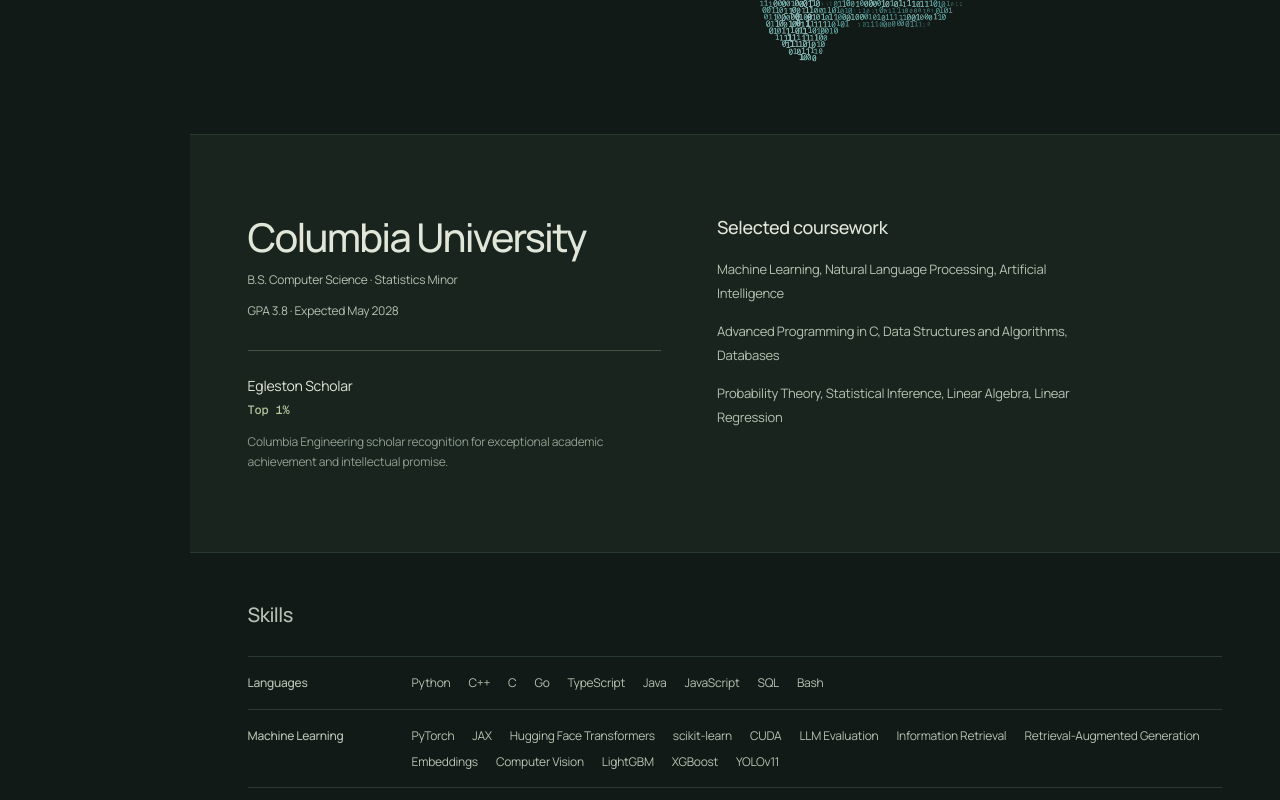
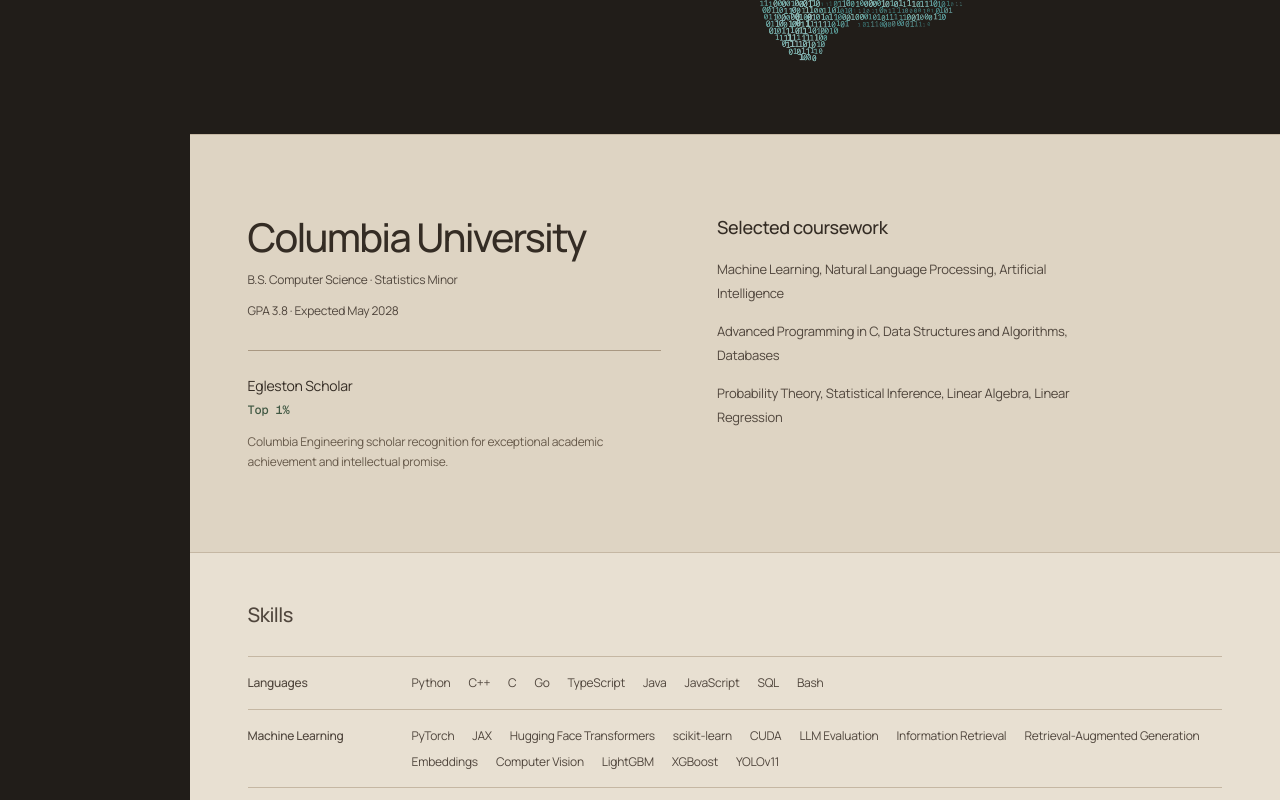
Before and after one commit to kenchengkc/personal-website, a Next.js app: page / in a window 1280 px wide. Shown: the part 1200-2000 px from the top of the page. Built offline with nearby package versions, Linux system fonts and the light colour scheme.

Commit message:
Use warm paper and brown palette for clearer reading

```diff
--- a/app/demo-player.css
+++ b/app/demo-player.css
@@ -7,6 +7,7 @@
   overflow: hidden;
   color: var(--demo-ink);
   background: var(--demo-bg);
+  color-scheme: dark;
   font-family: var(--font-sans), sans-serif;
 }
 .sr-only { position: absolute; width: 1px; height: 1px; padding: 0; margin: -1px; overflow: hidden; clip: rect(0,0,0,0); white-space: nowrap; border: 0; }
--- a/app/globals.css
+++ b/app/globals.css
@@ -1,20 +1,20 @@
 :root {
-  --page: #111a16;
-  --paper: #18241d;
-  --ink: #e1e6d9;
-  --ink-2: #b6c2b2;
-  --ink-3: #8f9f90;
-  --silver: #b6c2b2;
-  --silver-bright: #e1e6d9;
-  --silver-dim: #708173;
-  --line: #2b3a30;
-  --line-strong: #435447;
-  --gold: #b7c69f;
-  --gold-bright: #d6dfbd;
-  --gold-dim: #8b9c72;
-  --gold-soft: rgba(183, 198, 159, .09);
-  --gold-metal: linear-gradient(110deg, #a3ad85, #e1e5c4 45%, #b7c69f);
-  --platinum-metal: linear-gradient(110deg, #8eaaa1, #e2ede2 45%, #b2c9bf);
+  --page: #211d19;
+  --paper: #2b2520;
+  --ink: #f0e8da;
+  --ink-2: #d2c4b3;
+  --ink-3: #b5a593;
+  --silver: #c8c6be;
+  --silver-bright: #e6e2d9;
+  --silver-dim: #aaa69d;
+  --line: #494035;
+  --line-strong: #6d5d4c;
+  --gold: #c9ad7f;
+  --gold-bright: #e7cfaa;
+  --gold-dim: #b39970;
+  --gold-soft: rgba(201, 173, 127, .1);
+  --gold-metal: linear-gradient(110deg, #b3915e, #ebd9b3 45%, #c9ad7f);
+  --platinum-metal: linear-gradient(110deg, #a7aaa5, #efebe2 45%, #c8c6be);
   --rail-accent: var(--gold);
   --reading: 1120px;
   --result: 1120px;
@@ -33,7 +33,7 @@
 * { box-sizing: border-box; }
 html { scroll-behavior: smooth; background: var(--page); color-scheme: dark; }
 body { margin: 0; min-height: 100vh; overflow-x: hidden; background: var(--page); color: var(--ink); font-family: var(--font-sans), sans-serif; font-size: 16px; font-weight: 400; line-height: 1.55; letter-spacing: -.015em; -webkit-font-smoothing: antialiased; text-rendering: optimizeLegibility; }
-::selection { background: #40543e; color: #f0f2e9; }
+::selection { background: #405843; color: #f0e8da; }
 a { color: inherit; text-decoration: none; }
 button, input, textarea { font: inherit; }
 em, i { font-style: normal; }
@@ -56,7 +56,7 @@
 .ruler-milestones { position: absolute; inset: 32px 0; margin: 0; padding: 0; list-style: none; }
 .ruler-section { position: absolute; width: 100%; transform: translateY(-50%); }
 .ruler-milestone { display: flex; align-items: center; gap: 9px; width: 100%; min-height: 32px; padding: 7px 6px; border: 0; border-radius: 0; background: transparent; color: var(--ink-3); font-size: 10px; font-weight: 500; line-height: 1.4; text-align: left; cursor: pointer; transition: color 150ms ease, background-color 150ms ease; }
-.ruler-number { color: #708173; font-family: var(--font-mono), monospace; font-size: 8px; font-variant-numeric: tabular-nums; }
+.ruler-number { color: var(--ink-3); font-family: var(--font-mono), monospace; font-size: 8px; font-variant-numeric: tabular-nums; }
 .ruler-milestone:hover { color: var(--ink); background: var(--paper); }
 .ruler-milestone.is-parent-active { color: var(--ink); }
 .ruler-milestone.is-active { color: var(--gold-bright); background: var(--gold-soft); }
@@ -82,7 +82,7 @@
 .hero-copy p { max-width: 45ch; margin: 34px 0 0; color: var(--ink-2); font-size: 16px; line-height: 1.8; }
 .hero-proof { display: grid; gap: 7px; margin-top: 25px; color: var(--ink-3); font-size: 11px; }
 .hero-proof i { display: none; }
-.hero-platinum { color: #becfc1; }
+.hero-platinum { color: var(--silver-bright); }
 .hero-links { position: relative; z-index: 2; display: flex; align-items: center; flex-wrap: wrap; gap: 18px 22px; margin-top: 28px; color: var(--ink-2); font-size: 11px; }
 .hero-links a, .contact-links a { display: inline-flex; align-items: center; gap: 7px; line-height: 1; transition: color 180ms ease; }
 .hero-links svg, .contact-links svg { flex: 0 0 auto; }
@@ -98,6 +98,26 @@
 .hero-binary-art[data-ready="true"] .hero-brain-canvas { opacity: 1; }
 .hero-binary-art[data-ready="true"] .hero-brain-poster { visibility: hidden; }
 .narrative-section, .work-section, .contact-section { position: relative; padding: 80px var(--gutter); }
+/* Warm paper gives the reading sections their own high-contrast palette. */
+.narrative-section, .work-section {
+  --page: #e8e0d2;
+  --paper: #ded4c3;
+  --ink: #342c24;
+  --ink-2: #50463d;
+  --ink-3: #675a4b;
+  --silver: #574d42;
+  --silver-bright: #342c24;
+  --silver-dim: #675a4b;
+  --line: #c5b7a3;
+  --line-strong: #a99882;
+  --gold: #405843;
+  --gold-bright: #2e4938;
+  --gold-dim: #4a624d;
+  --gold-soft: rgba(64, 88, 67, .09);
+  color: var(--ink);
+  background: var(--page);
+  color-scheme: light;
+}
 .narrative-section { border-top: 1px solid var(--line); }
 .section-kicker { margin: 0 0 28px; color: var(--ink-2); font-family: var(--font-sans), sans-serif; font-size: 20px; font-weight: 500; line-height: 1.35; letter-spacing: -.025em; }
 .narrative-lead { margin: 0; color: var(--ink-2); font-size: clamp(20px, 2.1vw, 26px); line-height: 1.62; }
@@ -158,7 +178,7 @@
 .project-caption { margin: 16px 0 0; color: var(--ink-3); font-family: var(--font-mono), monospace; font-size: 9px; text-align: left; line-height: 1.7; }
 
 /* A quieter index follows the featured work. */
-.research-section { background: #152019; }
+.research-section { background: var(--paper); }
 .research-list, .publication-list { border-top: 1px solid var(--line-strong); }
 .research-row { display: grid; grid-template-columns: minmax(150px, .7fr) minmax(0, 1fr); gap: 32px; padding: 26px 0; border-bottom: 1px solid var(--line); }
 .research-row h3, .research-row p, .research-row span { margin: 0; }
@@ -167,7 +187,7 @@
 .research-row p { color: var(--ink-2); font-size: 12px; line-height: 1.85; }
 .research-row:first-child { padding-block: 32px; }
 .research-row:first-child h3 { font-size: 23px; letter-spacing: -.035em; }
-.platinum-title, .research-row .platinum-meta { color: #c6d9cd; }
+.platinum-title, .research-row .platinum-meta { color: var(--silver-bright); }
 .research-row span.award-meta { color: var(--gold); }
 .publication-row { display: grid; grid-template-columns: minmax(0, 1fr) 18px; align-items: start; gap: 20px; padding: 28px 0; border-bottom: 1px solid var(--line); }
 .publication-meta { display: flex; flex-wrap: wrap; align-items: center; gap: 8px 14px; color: var(--ink-3); font-family: var(--font-mono), monospace; font-size: 10px; }
@@ -175,7 +195,7 @@
 .publication-row h3 { max-width: 38ch; margin: 12px 0 0; color: var(--ink-2); font-size: clamp(20px, 2vw, 27px); font-weight: 500; line-height: 1.35; letter-spacing: -.035em; transition: color 180ms ease; }
 .publication-arrow { margin-top: 32px; }
 .publication-row:hover h3, .publication-row:focus-visible h3 { color: var(--ink); }
-.contact-section { display: grid; min-height: 54svh; align-items: center; padding-block: 100px; border-top: 1px solid var(--line); background: #1b291f; }
+.contact-section { display: grid; min-height: 54svh; align-items: center; padding-block: 100px; border-top: 1px solid var(--line); background: var(--paper); }
 .contact-interest { max-width: 22ch; margin: 0 0 32px; color: var(--ink); font-size: clamp(30px, 3.5vw, 48px); line-height: 1.2; letter-spacing: -.045em; }
 .contact-email { display: inline-block; color: var(--gold); font-size: clamp(17px, 1.7vw, 23px); }
 .contact-links { display: flex; flex-wrap: wrap; gap: 20px 26px; margin-top: 34px; color: var(--ink-2); font-size: 11px; }
--- a/app/layout.tsx
+++ b/app/layout.tsx
@@ -23,7 +23,7 @@
 
 export const viewport: Viewport = {
   colorScheme: "dark",
-  themeColor: "#111a16",
+  themeColor: "#211d19",
 };
 
 export const metadata: Metadata = {
@@ -47,7 +47,7 @@
   children: React.ReactNode;
 }) {
   return (
-    <html lang="en" className={`${manrope.variable} ${geistMono.variable}`} style={{ backgroundColor: "#111a16", color: "#e1e6d9", colorScheme: "dark" }}>
+    <html lang="en" className={`${manrope.variable} ${geistMono.variable}`} style={{ backgroundColor: "#211d19", color: "#f0e8da", colorScheme: "dark" }}>
       <body>
         <ScrollExperience />
         {children}
```
Also changed, not shown: 1 other file (tests, documents, lock files or other folders).
